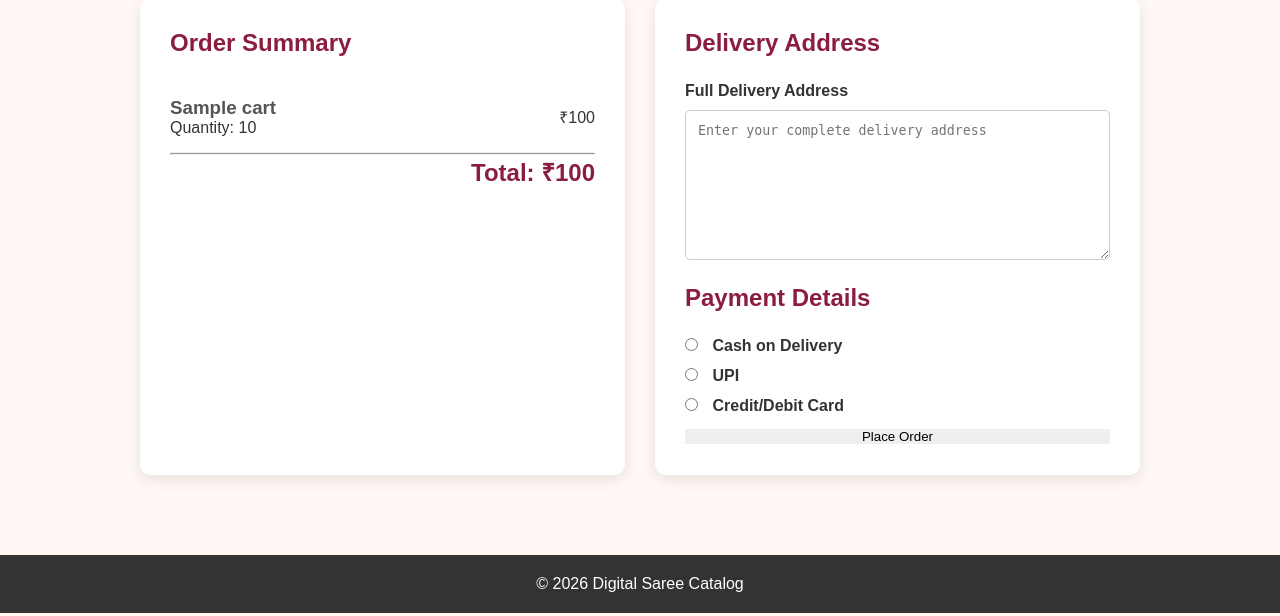
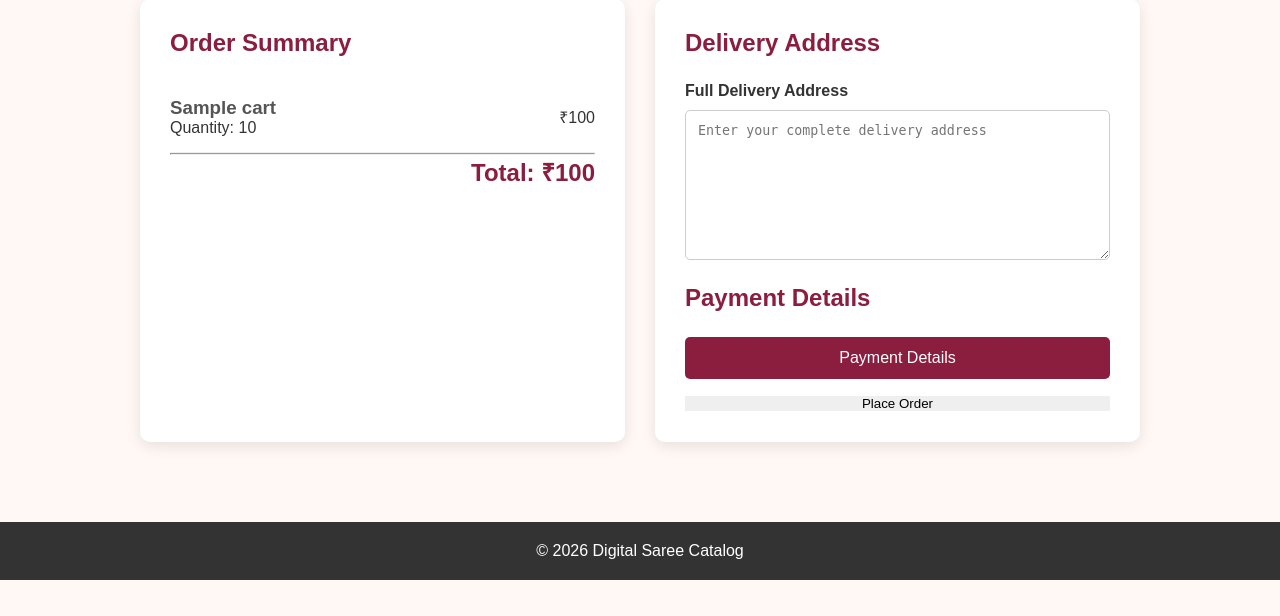
Before and after one commit to Navya1919Sri/Digital-Saree-Catalog-And-Online-Mangement-System, a Flask app: page /checkout in a window 1280 px wide. Shown: the part 184-800 px from the top of the page. Run offline with Flask 3, Linux system fonts and the light colour scheme; a user stored in the database is signed in; tables that the repository leaves empty hold one stand-in row (values such as "Sample post"); a database or web service that is not in the repository returns one stand-in record (values such as "Sample title"); some libraries are stand-ins or nearby versions.

Commit message:
updated all files

```diff
--- a/static/css/style.css
+++ b/static/css/style.css
@@ -1446,6 +1446,22 @@ footer {
 .btn-cart:hover {
     background-color: #27ae60;
 }
+.payment-details-btn {
+    width: 100%;
+    padding: 12px;
+    background-color: #8b1e3f;
+    color: white;
+    border: none;
+    border-radius: 5px;
+    font-size: 16px;
+    cursor: pointer;
+    margin-bottom: 15px;
+}
+
+.payment-details-btn:hover {
+    background-color: #6f1632;
+}
+
 .payment-option {
     margin: 12px 0;
     font-size: 16px;
--- a/templates/checkout.html
+++ b/templates/checkout.html
@@ -45,7 +45,6 @@ Checkout - Digital Saree
 
         </div>
 
-
         <div class="address-section">
 
             <h2>Delivery Address</h2>
@@ -53,21 +52,42 @@ Checkout - Digital Saree
             <form method="POST">
 
                 <label>Full Delivery Address</label>
+
                 <textarea name="address" placeholder="Enter your complete delivery address" required></textarea>
 
                 <h2>Payment Details</h2>
 
+                <button type="button" class="payment-details-btn" onclick="showPaymentOptions()">
+                    Payment Details
+                </button>
+
+                <div id="payment-options" style="display:none;">
+
                     <div class="payment-option">
                         <label>
-                        <input type="radio" name="payment_method" value="Cash on Delivery" required>
-                        Cash on Delivery
+                            <input type="radio" name="payment_method" value="UPI" required>
+                            UPI
                         </label>
                     </div>
 
                     <div class="payment-option">
                         <label>
-                        <input type="radio" name="payment_method" value="UPI">
-                        UPI
+                            <input type="radio" name="payment_method" value="Google Pay">
+                            Google Pay
+                        </label>
+                    </div>
+
+                    <div class="payment-option">
+                        <label>
+                            <input type="radio" name="payment_method" value="PhonePe">
+                            PhonePe
+                        </label>
+                    </div>
+
+                    <div class="payment-option">
+                        <label>
+                            <input type="radio" name="payment_method" value="Paytm">
+                            Paytm
                         </label>
                     </div>
 
@@ -78,7 +98,17 @@ Checkout - Digital Saree
                         </label>
                     </div>
 
+                    <div class="payment-option">
+                        <label>
+                            <input type="radio" name="payment_method" value="Cash on Delivery">
+                            Cash on Delivery
+                        </label>
+                    </div>
+
+                </div>
+
                 <button type="submit">Place Order</button>
+
             </form>
 
         </div>
@@ -87,4 +117,10 @@ Checkout - Digital Saree
 
 </section>
 
+<script>
+function showPaymentOptions() {
+    document.getElementById("payment-options").style.display = "block";
+}
+</script>
+
 {% endblock %}
```
Lines whose indentation alone changed are shown as unchanged.
